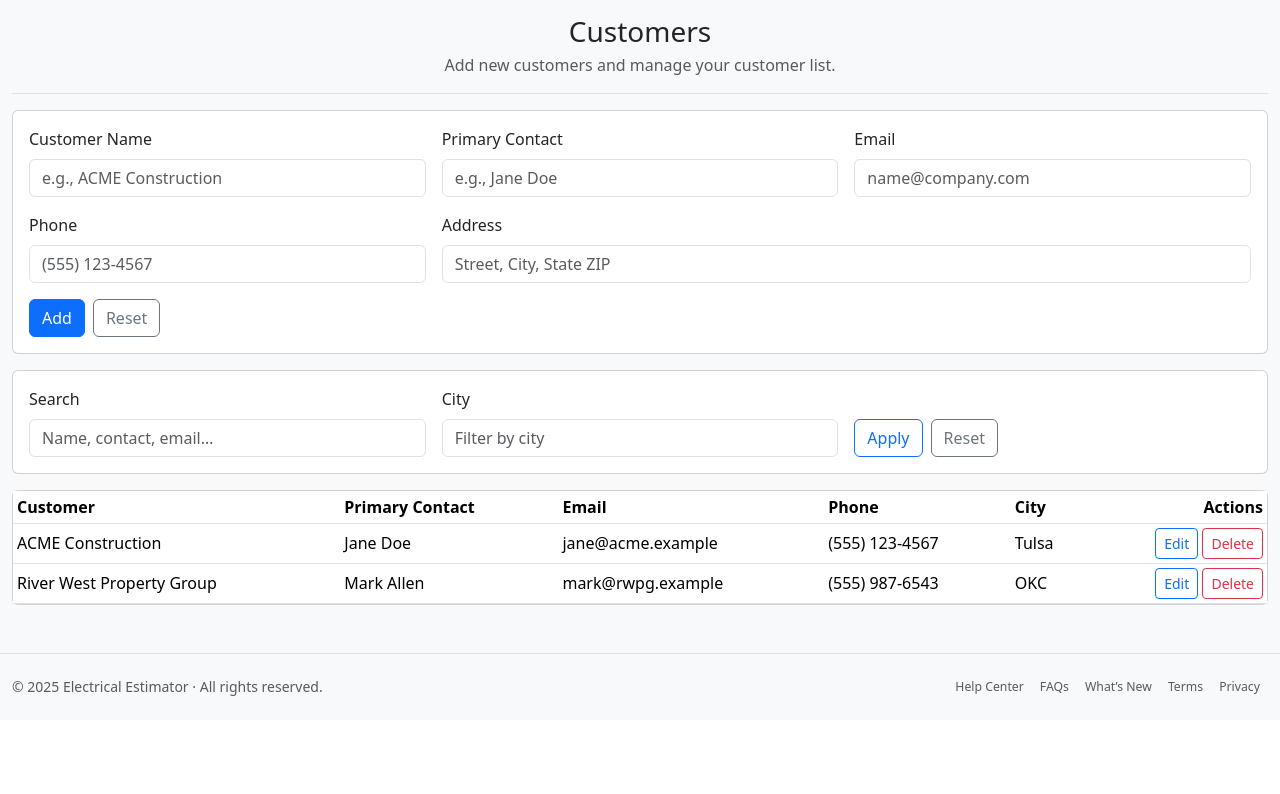
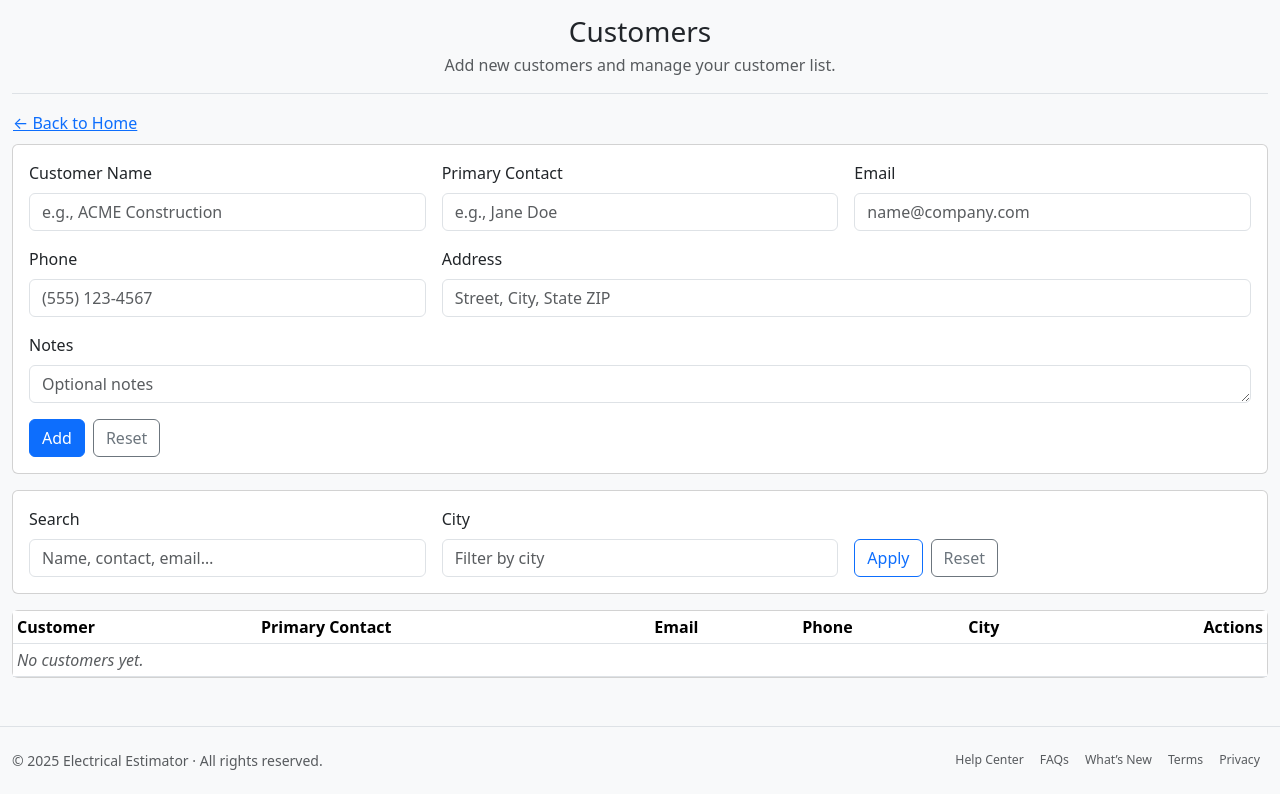
Before and after one commit to swh7930/electrical-estimator-saas, a Flask app: page /libraries/customers in a window 1280 px wide. Shown: the part 97-891 px from the top of the page. Before the commit the page ends 793 px from the top, so only its background shows below. Run offline with Flask 3, Linux system fonts and the light colour scheme; parts of the project's set-up code (start-up, migrations or seed data) failed here and were passed over; some libraries are stand-ins or nearby versions.

Commit message:
feat(ui): wire Customers page + add Notes field
- Inline Add: added Notes textarea, posts to backend
- Table: server-rendered rows; data-* attrs for modals
- Edit modal: added Notes; Save wired
- Delete modal: confirm shows customer name; wired
- customers_index.js: add/edit/delete flows

```diff
--- /dev/null
+++ b/app/static/js/customers_index.js
@@ -0,0 +1,120 @@
+(function () {
+  const $ = (id) => document.getElementById(id);
+  const v = (id) => { const el = $(id); return el ? (el.value || '').trim() : ''; };
+  const set = (id, val) => { const el = $(id); if (el) el.value = (val || ''); };
+
+  function deriveCity(address) {
+    if (!address) return null;
+    const parts = address.split(',');
+    return parts.length >= 2 ? parts[1].trim() || null : null;
+  }
+
+  async function addCustomer() {
+    const name = v('cust-add-name');
+    if (!name) { alert('Customer Name is required.'); return; }
+
+    const payload = {
+      name: name,
+      primary_contact: v('cust-add-contact') || null,
+      email: v('cust-add-email') || null,
+      phone: v('cust-add-phone') || null,
+      address: v('cust-add-address') || null,
+      notes: v('cust-add-notes') || null
+    };
+
+    if (!payload.city) {
+      const c = deriveCity(payload.address);
+      if (c) payload.city = c;
+    }
+
+    const res = await fetch('/libraries/customers', {
+      method: 'POST',
+      headers: { 'Content-Type': 'application/json' },
+      body: JSON.stringify(payload)
+    });
+    const data = await res.json().catch(() => ({}));
+    if (!res.ok || !data.ok) {
+      const msg = (data && data.errors && (data.errors.__all__ || data.errors.name)) || 'Failed to add customer.';
+      alert(msg); return;
+    }
+    window.location.href = '/libraries/customers';
+  }
+
+  function resetAdd() {
+    ['cust-add-name','cust-add-contact','cust-add-email','cust-add-phone','cust-add-address','cust-add-notes'].forEach(id => set(id, ''));
+    $('cust-add-name')?.focus();
+  }
+
+  let editingId = null;
+
+  document.addEventListener('click', function (evt) {
+    const t = evt.target.closest('[data-action]');
+    if (!t) return;
+    const action = t.getAttribute('data-action');
+
+    if (action === 'edit-customer') {
+      editingId = Number(t.getAttribute('data-customer-id'));
+      set('cust-modal-name', t.getAttribute('data-name') || '');
+      set('cust-modal-contact', t.getAttribute('data-contact') || '');
+      set('cust-modal-email', t.getAttribute('data-email') || '');
+      set('cust-modal-phone', t.getAttribute('data-phone') || '');
+      set('cust-modal-address', t.getAttribute('data-address') || '');
+      set('cust-modal-notes', t.getAttribute('data-notes') || '');
+    }
+
+    if (action === 'delete-customer') {
+      const id = Number(t.getAttribute('data-customer-id'));
+      const name = t.getAttribute('data-name') || 'this customer';
+      const delBtn = $('cust-delete-confirm');
+      if (delBtn) delBtn.setAttribute('data-customer-id', String(id));
+      const nameEl = $('cust-delete-name');
+      if (nameEl) nameEl.textContent = name;
+    }
+  }, { passive: true });
+
+  async function saveEdit() {
+    const id = editingId;
+    if (!id) return;
+    const payload = {
+      name: v('cust-modal-name'),
+      primary_contact: v('cust-modal-contact') || null,
+      email: v('cust-modal-email') || null,
+      phone: v('cust-modal-phone') || null,
+      address: v('cust-modal-address') || null,
+      notes: v('cust-modal-notes') || null
+    };
+    if (!payload.name) { alert('Customer Name is required.'); return; }
+    if (!payload.city && payload.address) {
+      const c = deriveCity(payload.address);
+      if (c) payload.city = c;
+    }
+
+    const res = await fetch(`/libraries/customers/${id}`, {
+      method: 'PUT',
+      headers: { 'Content-Type': 'application/json' },
+      body: JSON.stringify(payload)
+    });
+    const data = await res.json().catch(() => ({}));
+    if (!res.ok || !data.ok) {
+      const msg = (data && data.errors && (data.errors.__all__ || data.errors.name)) || 'Failed to save.';
+      alert(msg); return;
+    }
+    window.location.reload();
+  }
+
+  async function confirmDelete() {
+    const btn = $('cust-delete-confirm');
+    const id = btn && Number(btn.getAttribute('data-customer-id'));
+    if (!id) return;
+    const res = await fetch(`/libraries/customers/${id}`, { method: 'DELETE' });
+    if (res.ok) window.location.reload();
+    else alert('Failed to delete customer.');
+  }
+
+  document.addEventListener('DOMContentLoaded', function () {
+    $('cust-add-submit')?.addEventListener('click', () => addCustomer(), { passive: true });
+    $('cust-add-reset')?.addEventListener('click', () => resetAdd(), { passive: true });
+    $('cust-modal-save')?.addEventListener('click', () => saveEdit(), { passive: true });
+    $('cust-delete-confirm')?.addEventListener('click', () => confirmDelete(), { passive: true });
+  });
+})();
--- a/app/templates/customers/index.html
+++ b/app/templates/customers/index.html
@@ -5,12 +5,21 @@
 
   <div id="customers-grid" class="row g-4">
     <div class="col-12">
+
       <header class="text-center border-bottom py-3 mb-3">
         <div>
           <h1 class="h3 mb-1">Customers</h1>
           <div class="text-muted">Add new customers and manage your customer list.</div>
         </div>
       </header>
+
+      <div class="mb-2">
+        <a href="{{ url_for('main.home') }}"
+          id="customersBackLink"
+          class="btn btn-link p-0">
+          &larr; Back to Home
+        </a>
+      </div>
 
       <!-- Inline Add (visual-only; mirrors Materials/DJE pattern) -->
       <section id="customers-inline-add" class="card p-3 mb-3">
@@ -37,6 +46,11 @@
             <input id="cust-add-address" type="text" class="form-control" placeholder="Street, City, State ZIP">
           </div>
 
+          <div class="col-12">
+            <label class="form-label" for="cust-add-notes">Notes</label>
+            <textarea id="cust-add-notes" class="form-control" rows="1" placeholder="Optional notes"></textarea>
+          </div>
+
           <div class="col-12 d-flex gap-2">
             <button id="cust-add-submit" type="button" class="btn btn-primary">Add</button>
             <button id="cust-add-reset" type="button" class="btn btn-outline-secondary">Reset</button>
@@ -49,11 +63,11 @@
         <form method="get" action="" class="row g-3 align-items-end">
           <div class="col-12 col-md-4">
             <label class="form-label" for="cust-filter-q">Search</label>
-          <input id="cust-filter-q" type="text" name="q" class="form-control" placeholder="Name, contact, email…">
+            <input id="cust-filter-q" type="text" name="q" class="form-control" placeholder="Name, contact, email…" value="{{ q or '' }}">
           </div>
           <div class="col-12 col-md-4">
             <label class="form-label" for="cust-filter-city">City</label>
-          <input id="cust-filter-city" type="text" name="city" class="form-control" placeholder="Filter by city">
+            <input id="cust-filter-city" type="text" name="city" class="form-control" placeholder="Filter by city" value="{{ city_filter or '' }}">
           </div>
           <div class="col-12 col-md-4 d-flex gap-2">
             <button class="btn btn-outline-primary mt-auto" type="submit">Apply</button>
@@ -76,29 +90,45 @@
             </tr>
           </thead>
           <tbody>
-          <!-- Visual-only placeholder rows -->
-          <tr>
-            <td>ACME Construction</td>
-            <td>Jane Doe</td>
-            <td>jane@acme.example</td>
-            <td>(555) 123-4567</td>
-            <td>Tulsa</td>
+            {% if customers %}
+              {% for c in customers %}
+                <tr data-customer-id="{{ c.id }}">
+                  <td>{{ c.name }}</td>
+                  <td>{{ c.primary_contact or '' }}</td>
+                  <td>{{ c.email or '' }}</td>
+                  <td>{{ c.phone or '' }}</td>
+                  <td>{{ c.city or '' }}</td>
                   <td class="text-end">
-              <button type="button" class="btn btn-sm btn-outline-primary" data-bs-toggle="modal" data-bs-target="#mdlEditCustomer">Edit</button>
-              <button type="button" class="btn btn-sm btn-outline-danger" data-bs-toggle="modal" data-bs-target="#mdlDeleteCustomer">Delete</button>
+                    <button
+                      type="button"
+                      class="btn btn-sm btn-outline-primary"
+                      data-action="edit-customer"
+                      data-customer-id="{{ c.id }}"
+                      data-name="{{ c.name }}"
+                      data-contact="{{ c.primary_contact or '' }}"
+                      data-email="{{ c.email or '' }}"
+                      data-phone="{{ c.phone or '' }}"
+                      data-address="{{ c.address or '' }}"
+                      data-city="{{ c.city or '' }}"
+                      data-notes="{{ c.notes or '' }}"
+                      data-bs-toggle="modal"
+                      data-bs-target="#mdlEditCustomer"
+                    >Edit</button>
+                    <button
+                      type="button"
+                      class="btn btn-sm btn-outline-danger"
+                      data-action="delete-customer"
+                      data-customer-id="{{ c.id }}"
+                      data-name="{{ c.name }}"
+                      data-bs-toggle="modal"
+                      data-bs-target="#mdlDeleteCustomer"
+                    >Delete</button>
                   </td>
                 </tr>
-          <tr>
-            <td>River West Property Group</td>
-            <td>Mark Allen</td>
-            <td>mark@rwpg.example</td>
-            <td>(555) 987-6543</td>
-            <td>OKC</td>
-            <td class="text-end">
-              <button type="button" class="btn btn-sm btn-outline-primary" data-bs-toggle="modal" data-bs-target="#mdlEditCustomer">Edit</button>
-              <button type="button" class="btn btn-sm btn-outline-danger" data-bs-toggle="modal" data-bs-target="#mdlDeleteCustomer">Delete</button>
-            </td>
-          </tr>
+              {% endfor %}
+            {% else %}
+              <tr><td colspan="6" class="text-muted fst-italic">No customers yet.</td></tr>
+            {% endif %}
           </tbody>
         </table>
       </section>
@@ -133,10 +163,14 @@
                   <label class="form-label" for="cust-modal-address">Address</label>
                   <input id="cust-modal-address" type="text" class="form-control" value="123 Main St, Tulsa, OK 74101">
                 </div>
+                <div class="col-12">
+                  <label class="form-label" for="cust-modal-notes">Notes</label>
+                  <textarea id="cust-modal-notes" class="form-control" rows="3"></textarea>
+                </div>
               </form>
             </div>
             <div class="modal-footer">
-            <button class="btn btn-primary" type="button">Save</button>
+              <button id="cust-modal-save" class="btn btn-primary" type="button">Save</button>
               <button class="btn btn-outline-secondary" type="button" data-bs-dismiss="modal">Close</button>
             </div>
           </div>
@@ -151,10 +185,10 @@
               <button type="button" class="btn-close" data-bs-dismiss="modal" aria-label="Close"></button>
             </div>
             <div class="modal-body">
-            Are you sure you want to delete this customer?
+              Are you sure you want to delete this customer? <strong id="cust-delete-name"></strong>?
             </div>
             <div class="modal-footer">
-            <button class="btn btn-danger" type="button">Delete</button>
+              <button id="cust-delete-confirm" class="btn btn-danger" type="button">Delete</button>
               <button class="btn btn-outline-secondary" type="button" data-bs-dismiss="modal">Cancel</button>
             </div>
           </div>
@@ -163,3 +197,7 @@
     </div>
   </div>
 {% endblock %}
+{% block scripts %}
+  {{ super() }}
+  <script src="{{ url_for('static', filename='js/customers_index.js') }}"></script>
+{% endblock %}
```
Lines whose indentation alone changed are shown as unchanged.
